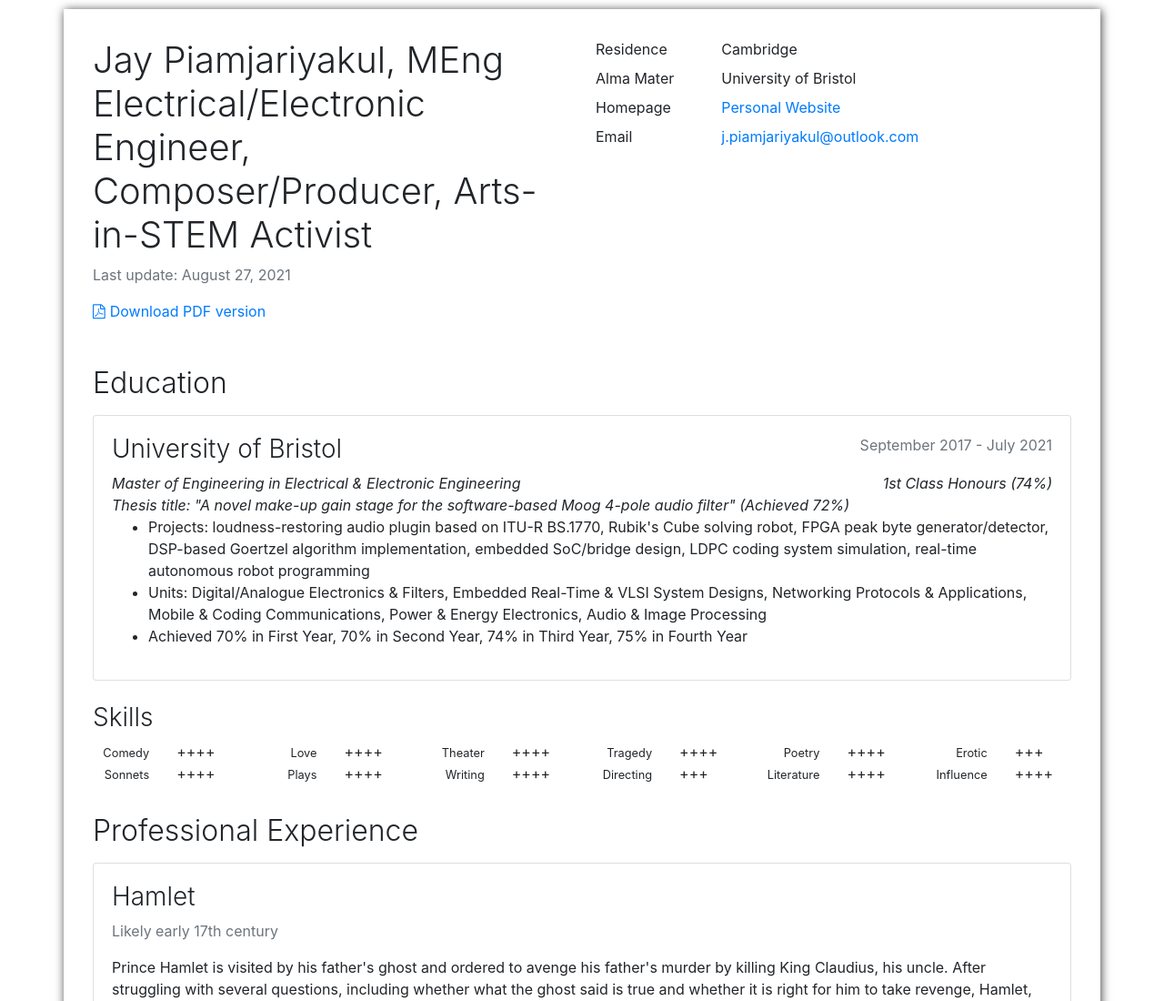
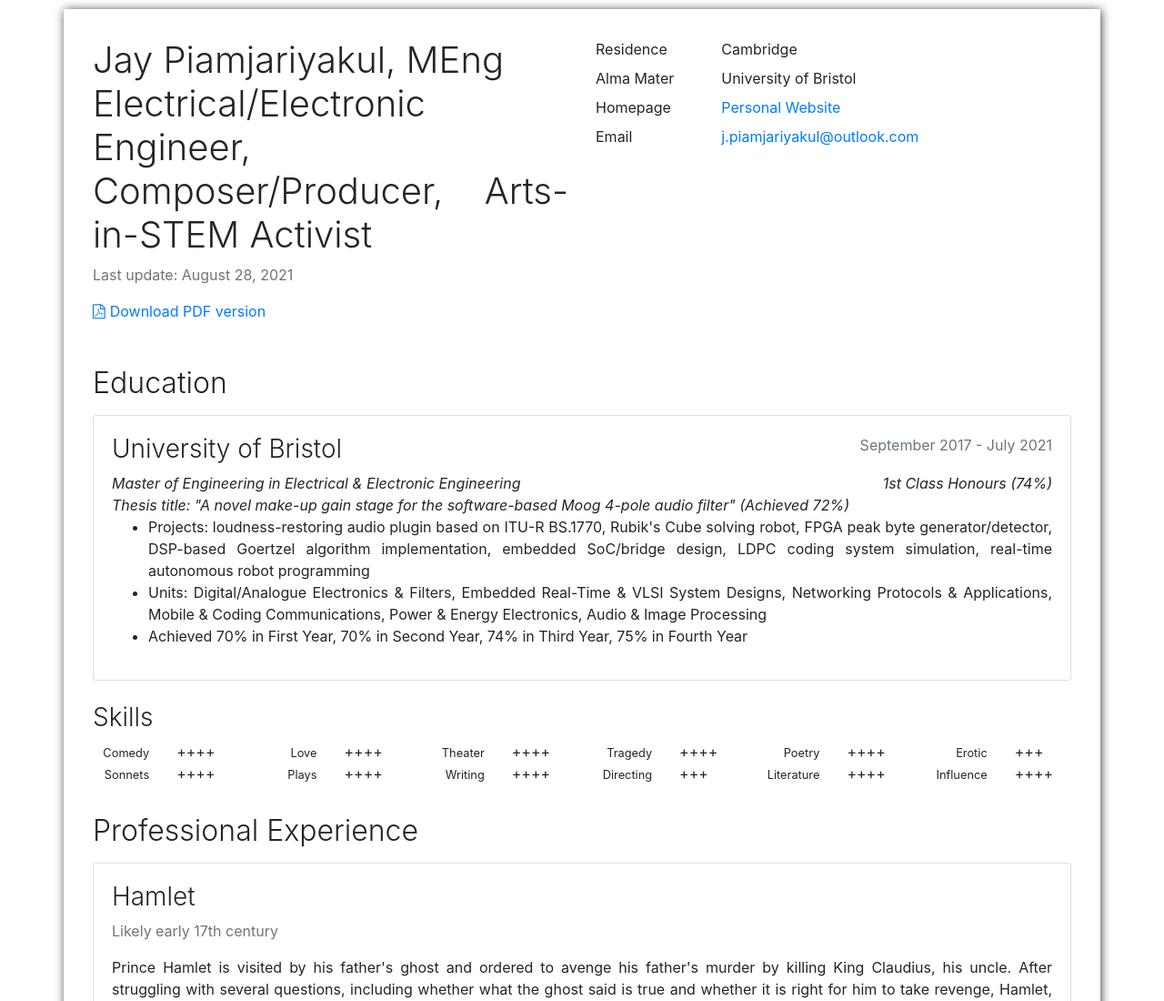
Before and after one commit to jpiamjariyakul/cv, a plain HTML site: page index.html in a window 1280 px wide. Shown: the top 1100 px of the page at 91% size. Drawn offline with nearby package versions, Linux system fonts and the light colour scheme.

Commit message:
Deploying to gh-pages from  @ 073236280c473ea77798efdc7a4d409abe7f0226 🚀

```diff
--- a/index.html
+++ b/index.html
@@ -15,7 +15,7 @@
         <div class="col-md-6 col-print-6">
             <h1>Jay Piamjariyakul, MEng<br/>Electrical/Electronic Engineer, Composer/Producer, Arts-in-STEM Activist</h1>
             <p>
-                <time datetime="" class="text-muted">Last update: August 27, 2021</time>
+                <time datetime="" class="text-muted">Last update: August 28, 2021</time>
             </p>
             <p>
                 <span class="screen"><a href="jay-piamjariyakul-meng.electrical-electronic-engineer-composer-producer-arts-in-stem-activist.pdf"><i class="fa fa-file-pdf-o" aria-hidden="true"></i>Download PDF version</a></span>
--- a/styles.css
+++ b/styles.css
@@ -129,3 +129,8 @@ a .fa {
         max-width: 100%;
     }
 }
+
+div {
+    text-align: justify;
+    text-justify: inter-word;
+}
```
Also changed, not shown: 1 other file.
